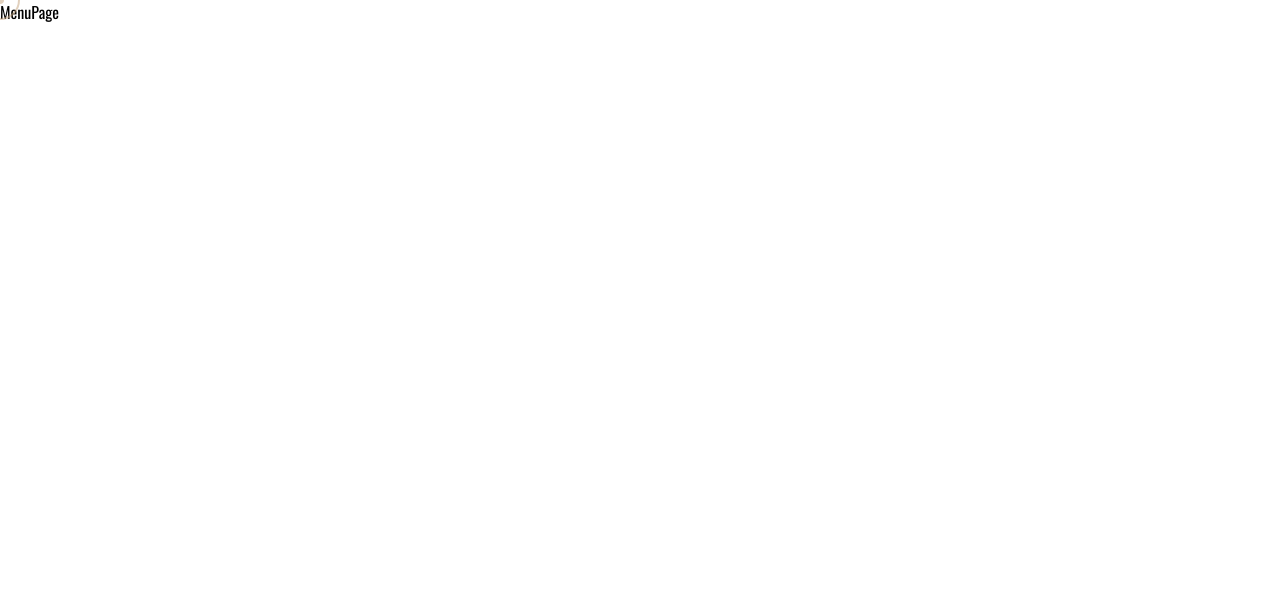
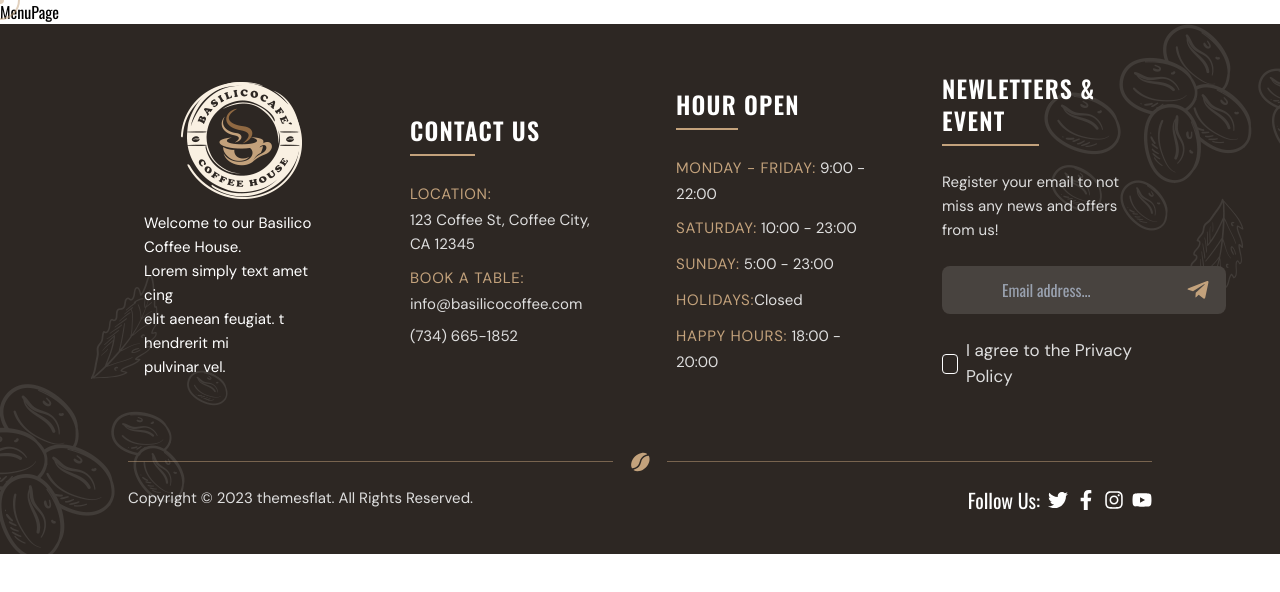
Before and after one commit to MahmoudNassim/Basilico-Cafe, a React (Vite) app: page /menu in a window 1280 px wide. Shown: the top 592 px of the page. Built offline with nearby package versions, Linux system fonts and the light colour scheme; a web font is replaced by a local one.

Commit message:
add Footer

```diff
--- a/src/App.tsx
+++ b/src/App.tsx
@@ -2,24 +2,22 @@
 import CustomCursor from "./components/CustomCursor";
 import MenuPage from "./pages/MenuPage";
 import { useSelector } from "react-redux";
+import Footer from "./components/Footer";
 
 function App() {
-  const routes = useSelector((state: any) => state.routes.routes)
+  const routes = useSelector((state: any) => state.routes.routes);
   const location = useLocation();
 
   return (
-    <div >
+    <div>
       <Routes>
-        {
-          routes.map((route: any) => (
-            <Route key={route.id} path={route.path} element={route.element} />
-
-          ))
-        }
+        {routes.map((route: any) => (
+          <Route key={route.id} path={route.path} element={route.element} />
+        ))}
         <Route path="/menu" element={<MenuPage />} />
       </Routes>
+      <Footer />
       <CustomCursor key={location.pathname} />
-
     </div>
   );
 }
--- /dev/null
+++ b/src/components/Footer.tsx
@@ -0,0 +1,181 @@
+import { PiCoffeeBeanFill } from "react-icons/pi";
+import bg1 from "../assets/images/Home/footer-1.png";
+import bg2 from "../assets/images/Home/footer-2.png";
+import logo from "../assets/images/Home/logo-dark.png";
+import { FaInstagram, FaTelegramPlane, FaYoutube } from "react-icons/fa";
+import { FaTwitter } from "react-icons/fa";
+import { FaFacebookF } from "react-icons/fa";
+import { TbBrandYoutube } from "react-icons/tb";
+
+type Hour = {
+  day: string;
+  open?: string;
+  close?: string;
+  closed?: boolean;
+};
+
+const Footer = () => {
+  const hours: Hour[] = [
+    { day: "Monday - Friday", open: "9:00", close: "22:00" },
+    { day: "Saturday", open: "10:00", close: "23:00" },
+    { day: "Sunday", open: "5:00", close: "23:00" },
+    { day: "Holidays", closed: true },
+    { day: "Happy Hours", open: "18:00", close: "20:00" },
+  ];
+  return (
+    <div className="bg-[#2D2723] w-full min-h-[300px] ">
+      <div className="container mx-auto  relative flex flex-col justify-center items-center h-full">
+        <div className="absolute bottom-0 left-0">
+          <img src={bg1} />
+        </div>
+        <div className="absolute top-0 right-0">
+          <img src={bg2} />
+        </div>
+        <div className="grid lg:grid-cols-4 grid-cols-1 md:grid-cols-2 gap-10 p-8 w-full xl:w-[85%] ">
+          {/* Logo and Description */}
+          <div className="flex flex-col gap-3 items-center justify-center p-4">
+            <div className="text-center">
+              <img src={logo} alt="" />
+            </div>
+            <p
+              style={{ fontFamily: "DM Sans , sans-serif" }}
+              className="text-[15px] text-white leading-6"
+            >
+              Welcome to our Basilico Coffee House. <br /> Lorem simply text
+              amet cing <br />
+              elit aenean feugiat. t hendrerit mi <br /> pulvinar vel.
+            </p>
+          </div>
+          {/* Contact Us */}
+          <div className="flex flex-col gap-6 items-start justify-center p-4">
+            <h4 className="text-[24px] text-white text-start font-semibold leading-8 tracking-wider uppercase">
+              Contact Us
+              <span className="block w-[50%] h-[2px] bg-[#C3A27C] mt-2" />
+            </h4>
+            <div
+              className="flex flex-col jusctify-center gap-2 items-start"
+              style={{ fontFamily: "DM Sans , sans-serif" }}
+            >
+              <p className="text-[15px] text-[#dedede] leading-6">
+                <span className="block text-[15px] text-[#c3a27c] leading-7 uppercase tracking-wider">
+                  Location:
+                </span>
+                123 Coffee St, Coffee City, CA 12345
+              </p>
+              <p className="text-[15px] text-[#dedede] leading-6">
+                <span className="block text-[15px] text-[#c3a27c] leading-7 uppercase tracking-wider">
+                  BOOK A TABLE:
+                </span>
+                info@basilicocoffee.com
+              </p>
+              <p className="text-[15px] text-[#dedede] leading-6">
+                (734) 665-1852
+              </p>
+            </div>
+          </div>
+          {/* Opening Hours */}
+          <div className="flex flex-col gap-6 items-start justify-center p-4">
+            <h4 className="text-[24px] text-white text-start font-semibold leading-8 tracking-wider uppercase">
+              Hour Open
+              <span className="block w-[50%] h-[2px] bg-[#C3A27C] mt-2" />
+            </h4>
+            <div className="flex flex-col justify-center gap-2 items-start">
+              {hours.map((hour, index) => (
+                <div
+                  key={index}
+                  className="text-[15px] text-[#dedede] leading-6"
+                  style={{ fontFamily: "DM Sans , sans-serif" }}
+                >
+                  <span className=" text-[15px] text-[#c3a27c] leading-7 uppercase tracking-wider">
+                    {hour.day}:
+                  </span>
+                  {hour.closed ? "Closed" : ` ${hour.open} - ${hour.close}`}
+                </div>
+              ))}
+            </div>
+          </div>
+          {/* New Letters and Event  */}
+          <div className="flex flex-col gap-6 items-start justify-center p-4">
+            <h4 className="text-[24px] text-white text-start font-semibold leading-8 tracking-wider uppercase">
+              Newletters & Event
+              <span className="block w-[50%] h-[2px] bg-[#C3A27C] mt-2" />
+            </h4>
+            <p
+              style={{ fontFamily: "DM Sans , sans-serif" }}
+              className="text-[#dedede] text-[15px] leading-6"
+            >
+              Register your email to not miss any news and offers from us!
+            </p>
+            <div className=" relative">
+              <input
+                className="xl:px-15 px-8  text-start m-0 py-3 outline-0 rounded-[8px] text-white bg-[#48433F] placeholder:text-gray-400 placeholder:text-start "
+                type="email"
+                placeholder="Email address..."
+              />
+              <FaTelegramPlane className="text-[#C3A27C] absolute top-1/2 -translate-y-1/2 right-4 text-2xl" />
+            </div>
+            <div className="flex gap-2 justify-start items-center">
+              <input
+                className="appearance-none w-5 h-5 rounded-sm border border-white cursor-pointer
+                  bg-transparent
+                  checked:bg-white checked:border-white
+                  relative
+                  checked:before:content-['✔']
+                  checked:before:absolute
+                  checked:before:text-black
+                  checked:before:text-sm
+                  checked:before:font-bold
+                  checked:before:left-1/2
+                  checked:before:top-1/2
+                  checked:before:-translate-x-1/2
+                  checked:before:-translate-y-1/2
+                "
+                type="checkbox"
+                name="privacy"
+                id="privacy"
+              />
+              <p
+                style={{ fontFamily: "DM Sans, sans-serif" }}
+                className="text-[#dedede] text-[15px] xl:text-[17px]"
+              >
+                I agree to the Privacy Policy
+              </p>
+            </div>
+          </div>
+        </div>
+        <div className="flex justify-center items-center w-full  px-8 lg:w-[85%]">
+          <hr className="w-full border-t border-[#c3a27c] my-6 opacity-50" />
+          <PiCoffeeBeanFill className="text-[#c3a27c] text-5xl mx-4" />
+          <hr className="w-full border-t border-[#c3a27c] my-6 opacity-50" />
+        </div>
+        <div className="flex justify-center max-md:gap-5 md:justify-between flex-col md:flex-row w-full lg:w-[85%] px-8 mb-10 ">
+          <p
+            style={{ fontFamily: "DM Sans, sans-serif" }}
+            className="text-[15px] leading-6 text-[#dedede] max-md:text-center"
+          >
+            Copyright © 2023 themesflat. All Rights Reserved.
+          </p>
+          <div className="flex gap-2 items-center max-md:justify-center">
+            <p className="text-white text-xl">Follow Us:</p>
+            <div className="flex gap-2 items-center">
+              <a href="#" className="text-white text-xl">
+                <FaTwitter />
+              </a>
+              <a href="#" className="text-white text-xl">
+                <FaFacebookF />
+              </a>
+              <a href="#" className="text-white text-xl">
+                <FaInstagram />
+              </a>
+              <a href="#">
+                <FaYoutube className="text-white text-xl custom-hover" />
+              </a>
+            </div>
+          </div>
+        </div>
+      </div>
+    </div>
+  );
+};
+
+export default Footer;
--- a/src/pages/HomePage.tsx
+++ b/src/pages/HomePage.tsx
@@ -40,7 +40,7 @@
   ];
 
   return (
-    <div className="w-full h-[100vh] pb-20">
+    <div className="w-full min-h-screen pb-20">
       <div className="relative ">
         <Swiper
           modules={[Pagination, EffectFade]}
@@ -83,44 +83,6 @@
       <BrandsSwiper />
       <Latestnews />
       <OurLocation />
-      {/* <div>
-        <p>
-          Lorem ipsum dolor sit amet consectetur adipisicing elit. Quia
-          officiis, autem veritatis voluptate illum reprehenderit voluptatem
-          perferendis. Expedita blanditiis et repellat aspernatur odit sit
-          obcaecati accusantium nemo! Quod, ducimus laborum?
-        </p>
-        <p>
-          Lorem ipsum dolor sit amet consectetur adipisicing elit. Quia
-          officiis, autem veritatis voluptate illum reprehenderit voluptatem
-          perferendis. Expedita blanditiis et repellat aspernatur odit sit
-          obcaecati accusantium nemo! Quod, ducimus laborum?
-        </p>
-        <p>
-          Lorem ipsum dolor sit amet consectetur adipisicing elit. Quia
-          officiis, autem veritatis voluptate illum reprehenderit voluptatem
-          perferendis. Expedita blanditiis et repellat aspernatur odit sit
-          obcaecati accusantium nemo! Quod, ducimus laborum?
-        </p>
-        <p>
-          Lorem ipsum dolor sit amet consectetur adipisicing elit. Quia
-          officiis, autem veritatis voluptate illum reprehenderit voluptatem
-          perferendis. Expedita blanditiis et repellat aspernatur odit sit
-          obcaecati accusantium nemo! Quod, ducimus laborum?
-        </p>
-        <p>
-          Lorem ipsum dolor sit amet consectetur adipisicing elit. Quia
-          officiis, autem veritatis voluptate illum reprehenderit voluptatem
-          perferendis. Expedita blanditiis et repellat aspernatur odit sit
-          obcaecati accusantium nemo! Quod, ducimus laborum?
-        </p>
-        <p>
-          Lorem ipsum dolor sit amet consectetur adipisicing elit. Quia
-          officiis, autem veritatis voluptate illum reprehenderit voluptatem
-          perferendis. Expedita blanditiis et repellat aspernatur odit sit
-          obcaecati accusantium nemo! Quod, ducimus laborum?
-        </p>
-      </div> */}
     </div>
   );
 };
```
